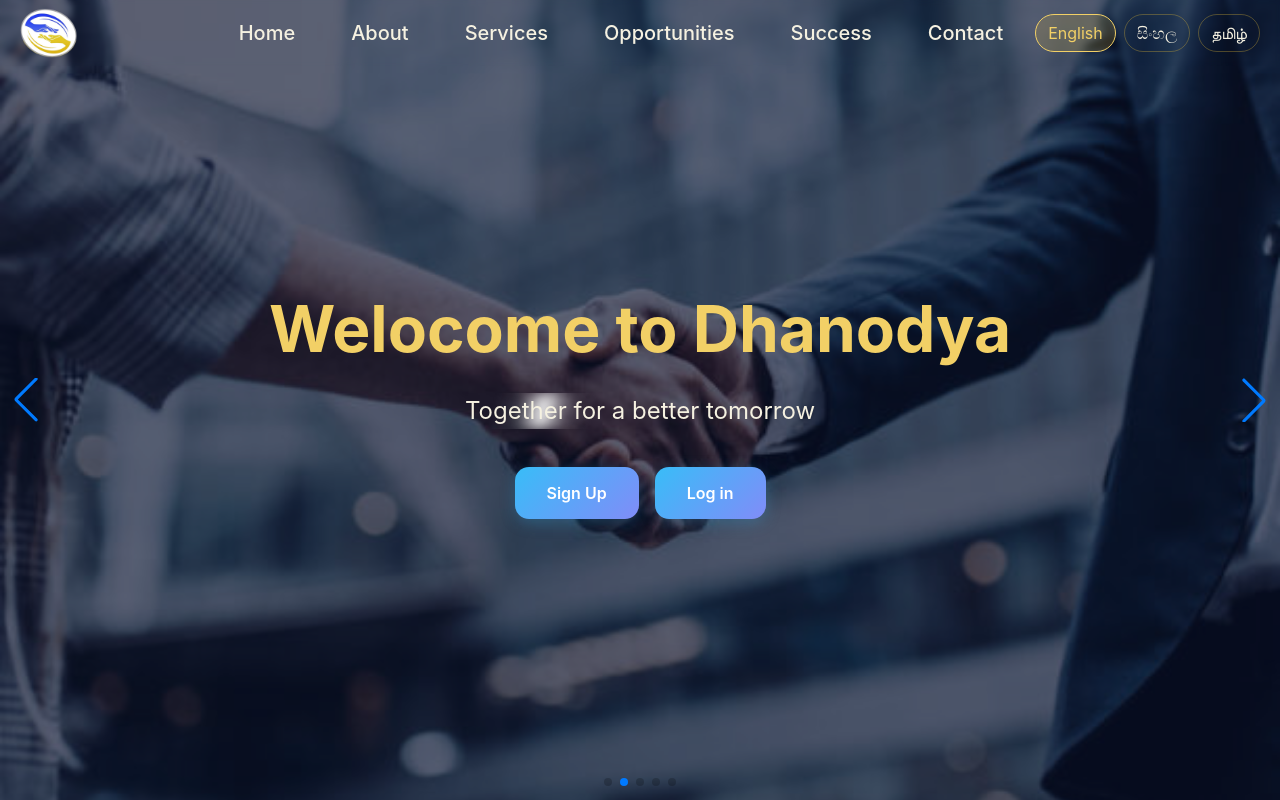
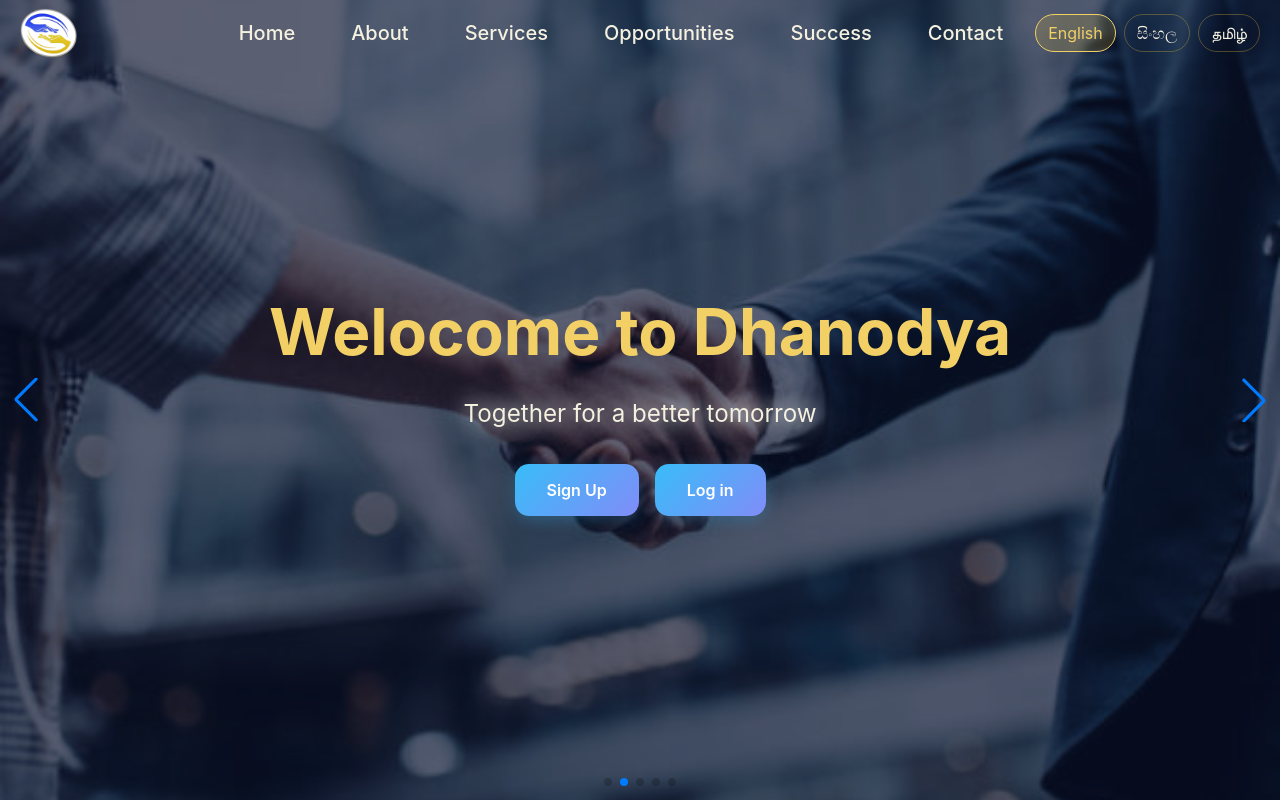
Before and after one commit to Gehan-Atapattu/dhanodya-web-pub, a React (Vite) app: page / in a window 1280 px wide. Shown: the top 800 px of the page. Built offline with nearby package versions, Linux system fonts and the light colour scheme.

Commit message:
change subtitle txt styles

```diff
--- a/src/components/Header.tsx
+++ b/src/components/Header.tsx
@@ -82,52 +82,27 @@ function Header(): React.JSX.Element {
                 <h1>{slide.title}</h1>
 
 
-
-
                 <motion.p
-  initial={{ opacity: 0, y: 40 }}
-  animate={{ opacity: 1, y: 0 }}
-  transition={{ duration: 0.8 }}
-  className="relative inline-block overflow-hidden text-white"
->
-  {/* Base text */}
-  <span className="relative z-10">{slide.subtitle}</span>
-
-  {/* Glass ribbon */}
-  <motion.div
-    className="absolute inset-0 pointer-events-none"
-    initial={{ x: "-150%" }}
-    animate={{ x: "150%" }}
+                  className="text-white"
+                  style={{
+                          textShadow: `
+                          0 0 20px #fff,
+                          0 0 40px #fff,
+                          0 0 80px rgba(255,255,255,.8),
+                          0 0 120px rgba(255,255,255,.5)
+                          `,
+                        }}
+                  animate={{
+                  scale: [1, 1.015, 1],
+                  }}
                   transition={{
-      duration: 2.5,
+                    duration: 5,
                     repeat: Infinity,
-      repeatType: "loop",
-      ease: "linear",
+                    ease: "easeInOut",
                   }}
                 >
-    <div
-      className="h-full w-24 -skew-x-12"
-      style={{
-        background: `
-          linear-gradient(
-            90deg,
-            transparent,
-            rgba(255,255,255,.15),
-            rgba(255,255,255,.95),
-            rgba(255,255,255,.15),
-            transparent
-          )
-        `,
-        filter: "blur(6px)",
-        mixBlendMode: "screen",
-      }}
-    />
-  </motion.div>
+                  {slide.subtitle}
                 </motion.p>
-
-
-
-
 
 
                 <div className="hero-buttons">
```
Lines whose indentation alone changed are shown as unchanged.
